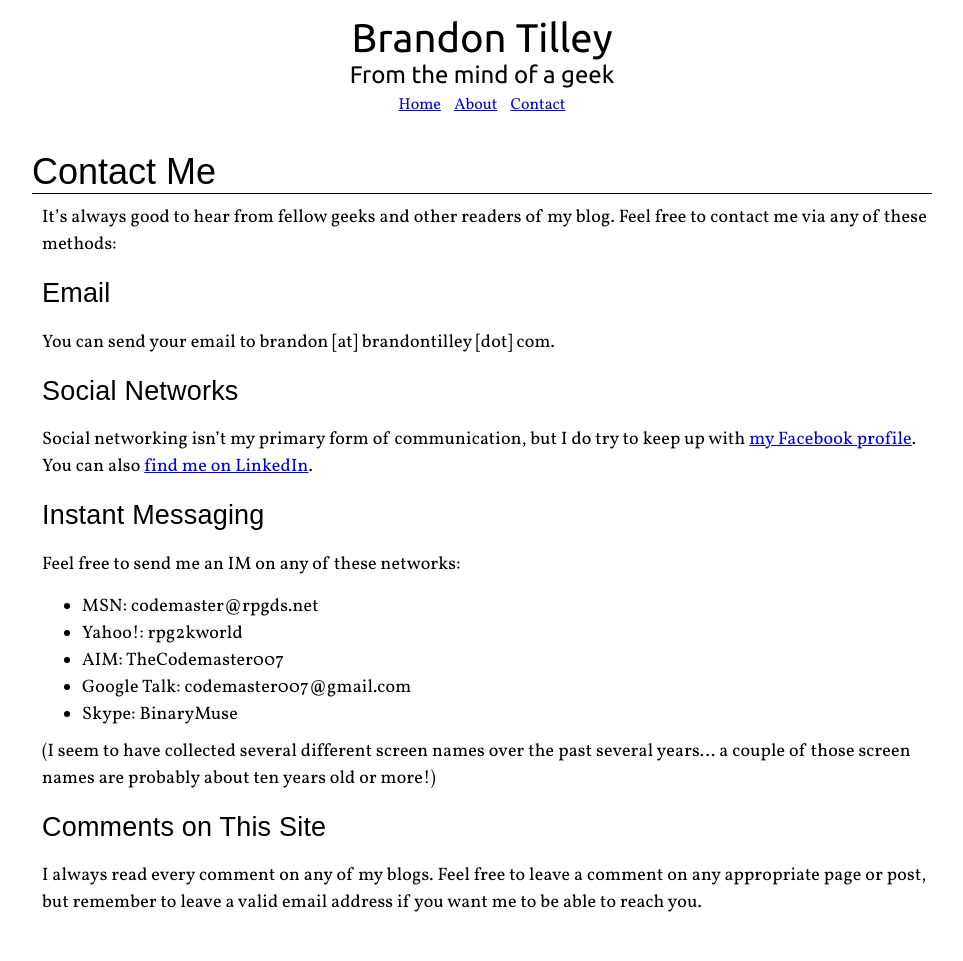
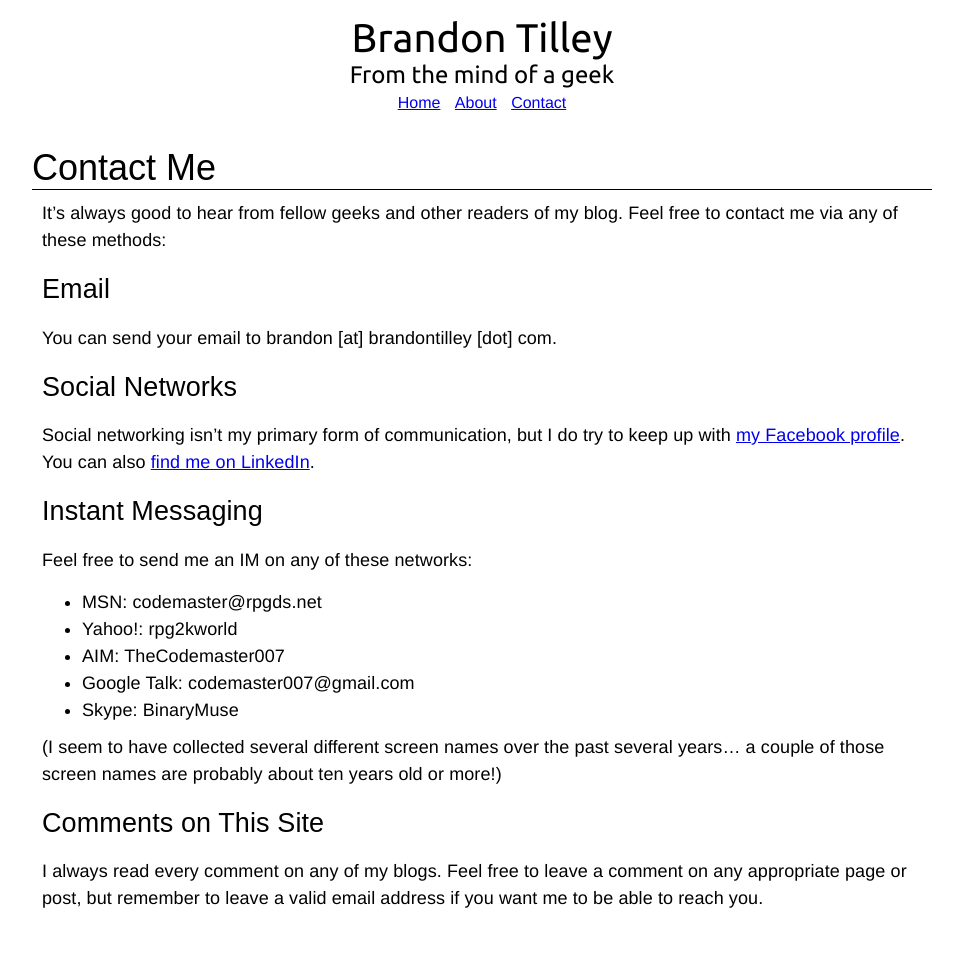
Before and after one commit to BinaryMuse/michelletilley-blog, a Jekyll site: the page built from contact.markdown, in a window 1280 px wide. Shown: the whole page, without its empty margins (158-1121 px from the left). Built offline with Jekyll 4.4.1, drawn with Linux system fonts in a browser that asks for light colours; some web fonts are replaced.

Commit message:
Update font

```diff
--- a/_layouts/default.html
+++ b/_layouts/default.html
@@ -5,7 +5,7 @@
   <link rel="alternate" type="application/atom+xml" title="brandontilley.com Atom Feed" href="/atom.xml" />
   <link rel="stylesheet" href="/styles/site.css" type="text/css" />
   <link rel="stylesheet" href="/styles/code.css" type="text/css" />
-  <link href='http://fonts.googleapis.com/css?family=Ubuntu|Cuprum|Vollkorn' rel='stylesheet' type='text/css' />
+  <link href='http://fonts.googleapis.com/css?family=Ubuntu|Cuprum|Droid Sans' rel='stylesheet' type='text/css' />
 </head>
 <body>
 <div id="container">
--- a/styles/site.css
+++ b/styles/site.css
@@ -10,7 +10,7 @@ li {
 body {
   margin: 0;
   padding: 0;
-  font-family: 'Vollkorn', Helvetica, Arial, sans-serif;
+  font-family: 'Droid Sans', Helvetica, Arial, sans-serif;
   margin-bottom: 50px;
 }
 
@@ -99,7 +99,7 @@ div.post div.content {
   padding-left: 10px;
   font-size: 18px;
   line-height: 1.5;
-  letter-spacing: 0.2px;
+  letter-spacing: 0.1px;
 }
 
 div.post div.content h1 {
```
